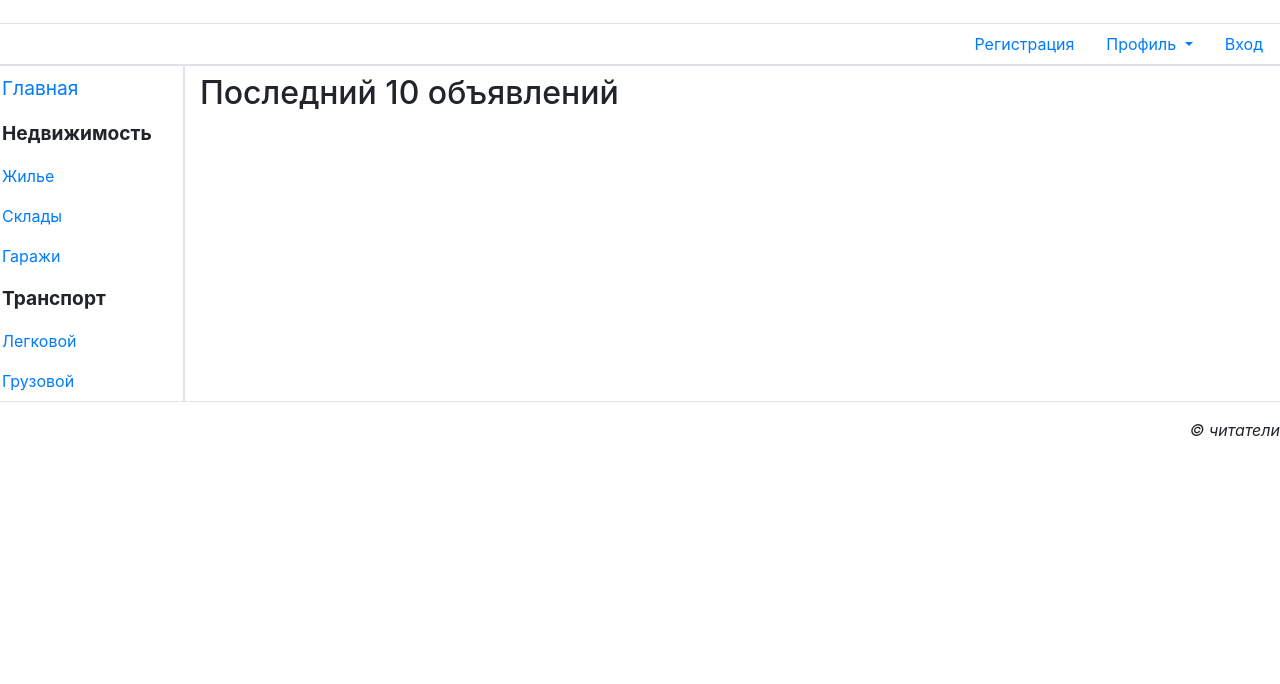
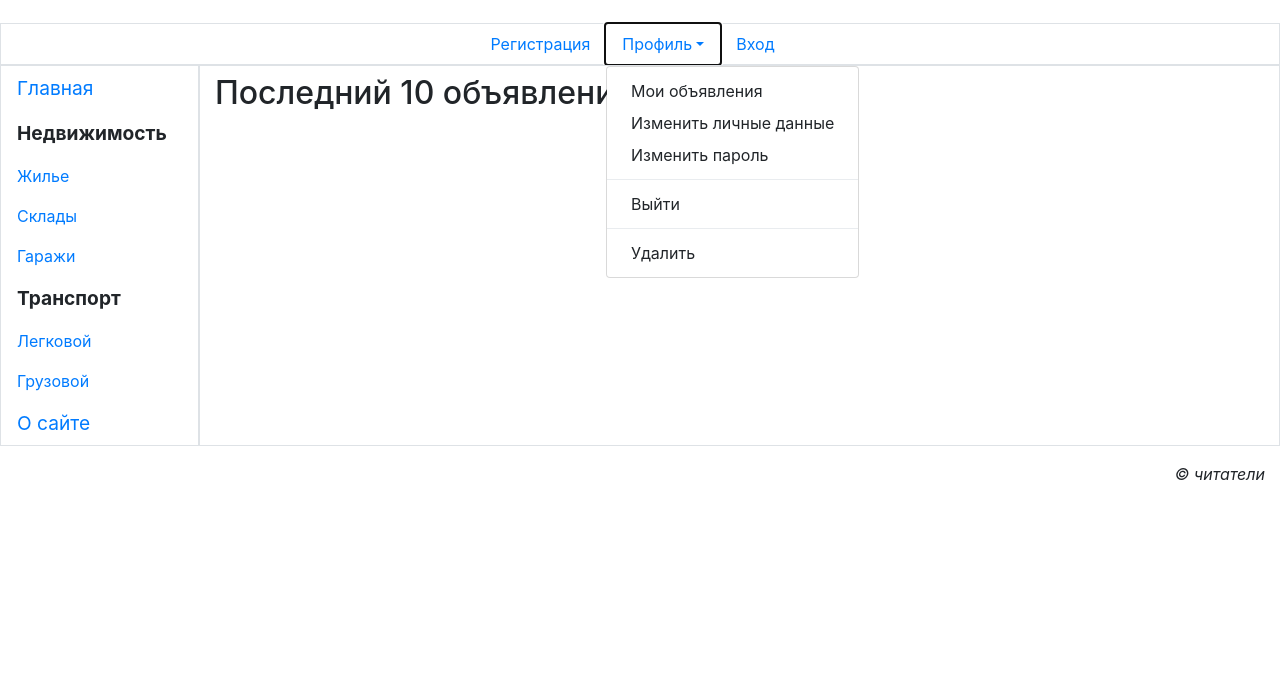
Before and after one commit to Sakkadas/Bulletin-board, a Django app: page / in a window 1280 px wide, after a click on "Профиль". Shown: the part 116-800 px from the top of the page. Run offline with Django 3.2, Linux system fonts and the light colour scheme; some libraries are stand-ins or nearby versions.

Commit message:
create about template

```diff
--- a/bboard/main/templates/layout/basic.html
+++ b/bboard/main/templates/layout/basic.html
@@ -2,39 +2,38 @@
 {% load static %}
 
 <!DOCTYPE html>
-<html lang="en" xmlns="http://www.w3.org/1999/html">
+<html>
 <head>
     <meta charset="UTF-8">
     <meta name="viewport"
-          content="width=device=width, initial-scale=1, shrink-to-fit=no">
-    <title>{% block title %}Главная{% endblock %} - Доска объявлений</title>
+          content="width=device-width, initial-scale=1, shrink-to-fit=no">
+    <title>{% block title %}Главная{% endblock %} - Доска
+        объявлений</title>
     {% bootstrap_css %}
-    <link rel="stylesheet" type="text/css" href="{% static 'main/style.css'%}">
+    <link rel="stylesheet" type="text/css"
+          href="{% static 'main/style.css' %}">
     {% bootstrap_javascript jquery='slim' %}
 </head>
+<body class="container-fluid">
 <header class="mb-4">
     <h1 class="display-1 text-center">Объявления</h1>
 </header>
+
 <div class="row">
-    <ul class="col nav justify-content-end border">
-        <li class="nav-item"><a class="nav-link" href="#">Регистрация</a></li>
-        <li class=" nav- item dropdown ">
-            <a class="nav-link dropdown-toggle"
-               data-toggle=" dropdown"
+            <ul class="col nav justify-content-center border">
+                <li class="nav-item"><a class="nav-link"
+                href="#">Регистрация</a></li>
+                <li class="nav-item dropdown">
+                    <a class="nav-link dropdown-toggle" data-toggle="dropdown"
                     href="#" role="button" aria-haspopup="true"
-               aria-expanded="false">Пpoфиль </a>
+                    aria-expanded="false">Профиль</a>
                     <div class="dropdown-menu">
-                <а class="dropdown-item" href="#">Moи
-                    объявления
-                </а>
-                <а class="dropdown-item" hrеf="#">Изменить личные
-                    данные
-                </а>
-                <а class="dropdown-item" hrеf="#">Изменить
-                    пароль
-                </а>
-                <div class=" dropdown-divide r "></div>
-                <а class="dropdown-item" hrеf="#">Выйти</а>
+                        <a class="dropdown-item" href="#">Мои объявления</a>
+                        <a class="dropdown-item" href="#">Изменить личные
+                        данные</a>
+                        <a class="dropdown-item" href="#">Изменить пароль</a>
+                        <div class="dropdown-divider"></div>
+                        <a class="dropdown-item" href="#">Выйти</a>
                         <div class="dropdown-divider"></div>
                         <a class="dropdown-item" href="#">Удалить</a>
                     </div>
@@ -42,6 +41,7 @@
                 <li class="nav-item"><a class="nav-link" href="#">Вход</a></li>
             </ul>
         </div>
+
     <div class="row">
         <nav class="col-md-auto nav flex-column border">
             <a class="nav-link root" href="{% url 'main:index' %}">Главная</a>
@@ -52,6 +52,8 @@
             <span class="nav-link root font-weight-bold" href="#">Транспорт</span>
             <a class="nav-link" href="#">Легковой</a>
             <a class="nav-link" href="#">Грузовой</a>
+               <a class="nav-link root" href="{% url 'main:other' page='about' %}">
+                О сайте</a>
         </nav>
         <section class="col border py-2">
             {% bootstrap_messages %}
```
Also changed, not shown: bboard/main/static/main/about.html (added, +10 -0 lines). Lines whose indentation alone changed are shown as unchanged.
